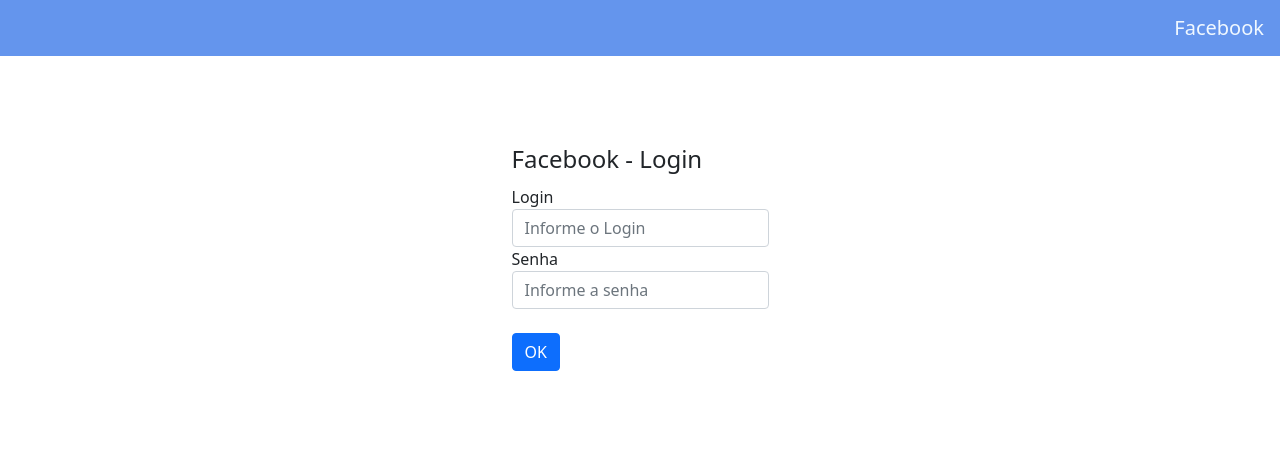
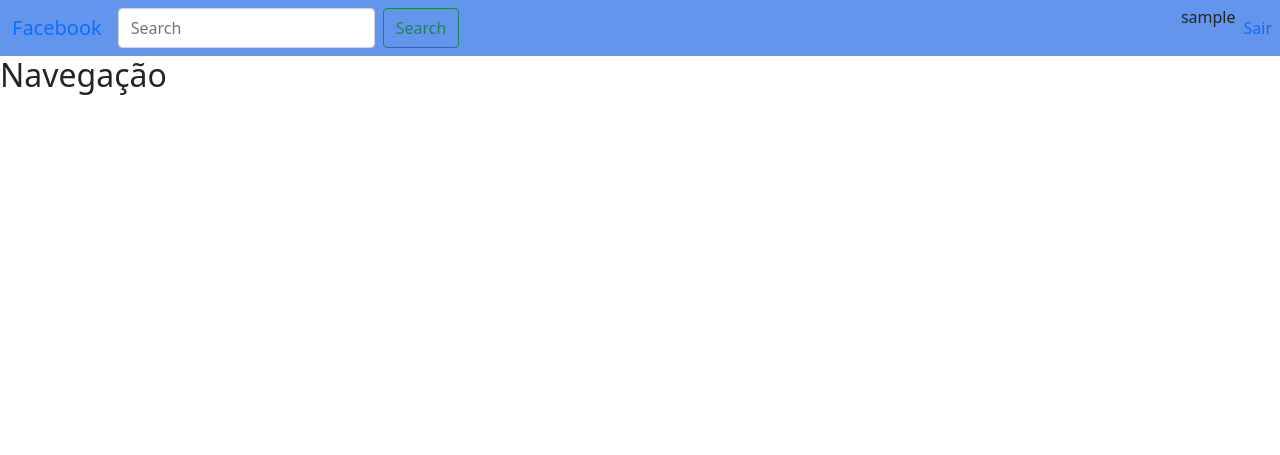
Before and after one commit to lkzera/Facebook, a PHP site: page / in a window 1280 px wide. Shown: the top 455 px of the page. Run offline with PHP 8.4, Linux system fonts and the light colour scheme; the visitor is signed in with stand-in values (Sample User, id 1).

Commit message:
ajustado login e index

```diff
--- /dev/null
+++ b/Assets/Css/header.css
@@ -0,0 +1,4 @@
+.navbar-default{
+    background-color: cornflowerblue;
+
+}
--- a/LoginController.php
+++ b/Logar.php
@@ -24,12 +24,10 @@ if($usuario) {
     // Agora verifica a senha
     if(!strcmp($senha, $usuario->getSenha()))
     {
-        echo "ENTREI";
-        exit;
         // TUDO OK! Agora, passa os dados para a sessão e redireciona o usuário
         $_SESSION["id_usuario"]= $usuario->getId_usuario();
         $_SESSION["nome_usuario"] = stripslashes($usuario->getNome());
-        //$_SESSION["permissao"]= $dados["postar"];
+        header("Location: index.php");
         exit;
     } else {
         $problemas = TRUE;
@@ -39,7 +37,7 @@ if($usuario) {
 }
 
 if($problemas==TRUE) {
-    header("Location: index.php");
+    header("Location: login.php");
     exit;
 }
 ?>
--- a/index.php
+++ b/index.php
@@ -1,43 +1,12 @@
+<?php
+$page_title = "";
+// layout do cabeçalho
+include_once "layout_header.php";
+ ?>
+	<section>
 
-
-<!DOCTYPE HTML>
-
-<html lang=pt-br>
-
-<head>
-    <meta charset="UTF-8">
-    <title>teste</title>
-    <link rel="stylesheet" href="./Css/login.css" type="text/css">
-    <link rel="stylesheet" href="https://cdn.jsdelivr.net/npm/bootstrap@5.1.0/dist/css/bootstrap.min.css" />
-    <script src="https://cdn.jsdelivr.net/npm/bootstrap@5.1.0/dist/js/bootstrap.min.js"></script>
-    <script src="https://cdn.jsdelivr.net/npm/bootstrap@5.1.0/dist/js/bootstrap.bundle.min.js"></script>
-</head>
-
-<body>
-    <header>
-        <nav class="navbar navbar-default">
-            <a class="navbar-brand texto" href="#">Facebook</a>
-        </nav>
-    </header>
-
-    <section>
-        <div class="container center">
-            <form action="LoginController.php" method="POST" role="form">
-                <legend>Facebook - Login</legend>
-                <div class="form-group">
-                    <label for="login">Login</label>
-                    <br>
-                    <input type="text" class="form-control" id="login" name="login" placeholder="Informe o Login">
-                    <label for="senha">Senha</label>
-                    <input type="password" class="form-control" id="senha" name="senha" placeholder="Informe a senha">
-                </div>
-                <br>
-
-                <button type="submit" class="btn btn-primary">OK</button>
-            </form>
-        </div>
-    </section>
-
-</body>
-
-</html>
+	</section>
+<?php
+// layout do rodapé
+include_once "layout_footer.php";
+?>
--- /dev/null
+++ b/layout_footer.php
@@ -0,0 +1,21 @@
+<aside>
+		<h2>Navegação</h2>
+		<ul>
+		<?php
+
+		include_once "sessionControl.php";
+
+		if ( is_session_started() === FALSE ) {
+			session_start();
+		}
+	    ?>
+		</ul>
+	</aside>
+
+	<footer>
+
+	</footer>
+
+</body>
+
+</html>
--- /dev/null
+++ b/layout_header.php
@@ -0,0 +1,53 @@
+<!DOCTYPE HTML>
+
+<html lang=pt-br>
+
+<head>
+    <meta charset="UTF-8">
+    <title>Facebook</title>
+    <link rel="stylesheet" href="./Assets/Css/header.css" type="text/css" />
+    <link rel="stylesheet" href="https://cdn.jsdelivr.net/npm/bootstrap@5.1.0/dist/css/bootstrap.min.css" />
+    <script src="https://cdn.jsdelivr.net/npm/bootstrap@5.1.0/dist/js/bootstrap.min.js"></script>
+    <script src="https://cdn.jsdelivr.net/npm/bootstrap@5.1.0/dist/js/bootstrap.bundle.min.js"></script>
+</head>
+
+<body>
+    <header>
+        <?php
+        include_once "sessionControl.php";
+
+        if (is_session_started() === FALSE) {
+            session_start();
+        }
+
+        if (isset($_SESSION["nome_usuario"])) {
+            $name = substr($_SESSION["nome_usuario"],0 , 10);
+        } else {
+            Header("Location: login.php");
+            exit;
+        }
+        ?>
+
+        <nav class="navbar navbar-expand-lg navbar-default">
+            <div class="container-fluid">
+                <form class="d-flex">
+                    <a class="navbar-brand">Facebook</a>
+                    <input class="form-control me-2" type="search" placeholder="Search" aria-label="Search">
+                    <button class="btn btn-outline-success" type="submit">Search</button>
+                </form>
+
+            </div>
+            <div class="collapse navbar-collapse navbar-right" >
+                    <ul class="navbar-nav navbar-right">
+                        <li class="nav-item">
+                            <h6 class="fs-6 text-center"><?php echo $name; ?></h6>
+                        </li>
+                        <li class="nav-item">
+                            <a class="nav-link" href="logout.php">Sair</a>
+                        </li>
+                    </ul>
+                </div>
+
+        </nav>
+
+    </header>
--- /dev/null
+++ b/sessionControl.php
@@ -0,0 +1,13 @@
+<?php
+function is_session_started()
+{
+    if ( php_sapi_name() !== 'cli' ) {
+        if ( version_compare(phpversion(), '5.4.0', '>=') ) {
+            return session_status() === PHP_SESSION_ACTIVE ? TRUE : FALSE;
+        } else {
+            return session_id() === '' ? FALSE : TRUE;
+        }
+    }
+    return FALSE;
+}
+?>
```
Also changed, not shown: Login.php (added, +41 -0 lines), logout.php (added, +10 -0 lines), Assets/Css/login.css (renamed from Css/login.css).
